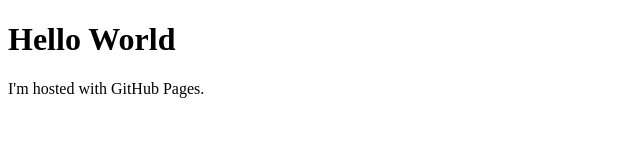
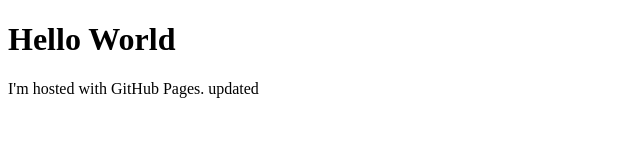
Before and after one commit to davidkxing/web3.github.io, a plain HTML site: page index.html in a window 1280 px wide. Shown: the full height of the page, 0-640 px from the left. Drawn offline with Linux system fonts and the light colour scheme.

Commit message:
Update index.html

```diff
--- a/index.html
+++ b/index.html
@@ -2,6 +2,6 @@
 <html>
 <body>
 <h1>Hello World</h1>
-<p>I'm hosted with GitHub Pages.</p>
+<p>I'm hosted with GitHub Pages. updated</p>
 </body>
 </html>
```
